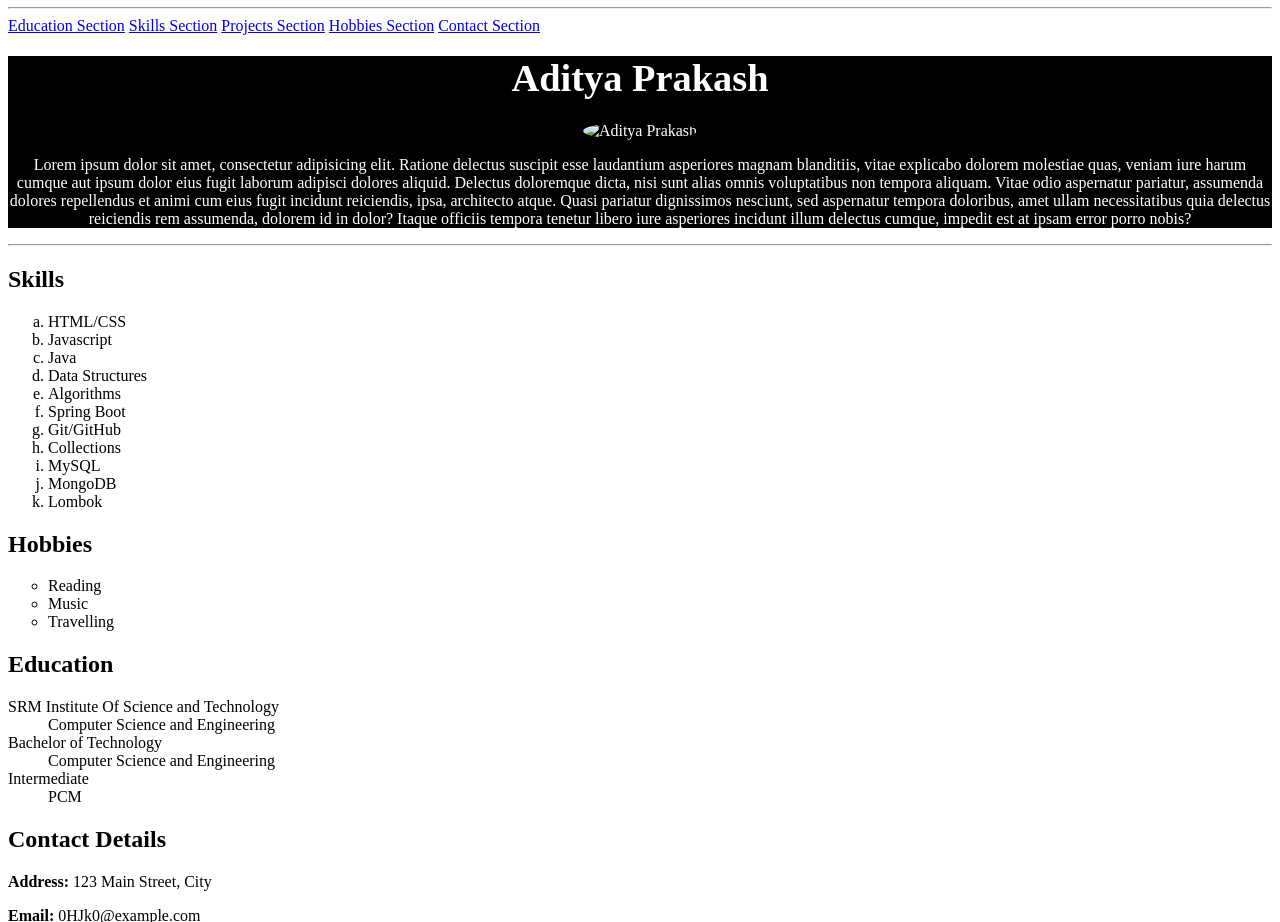
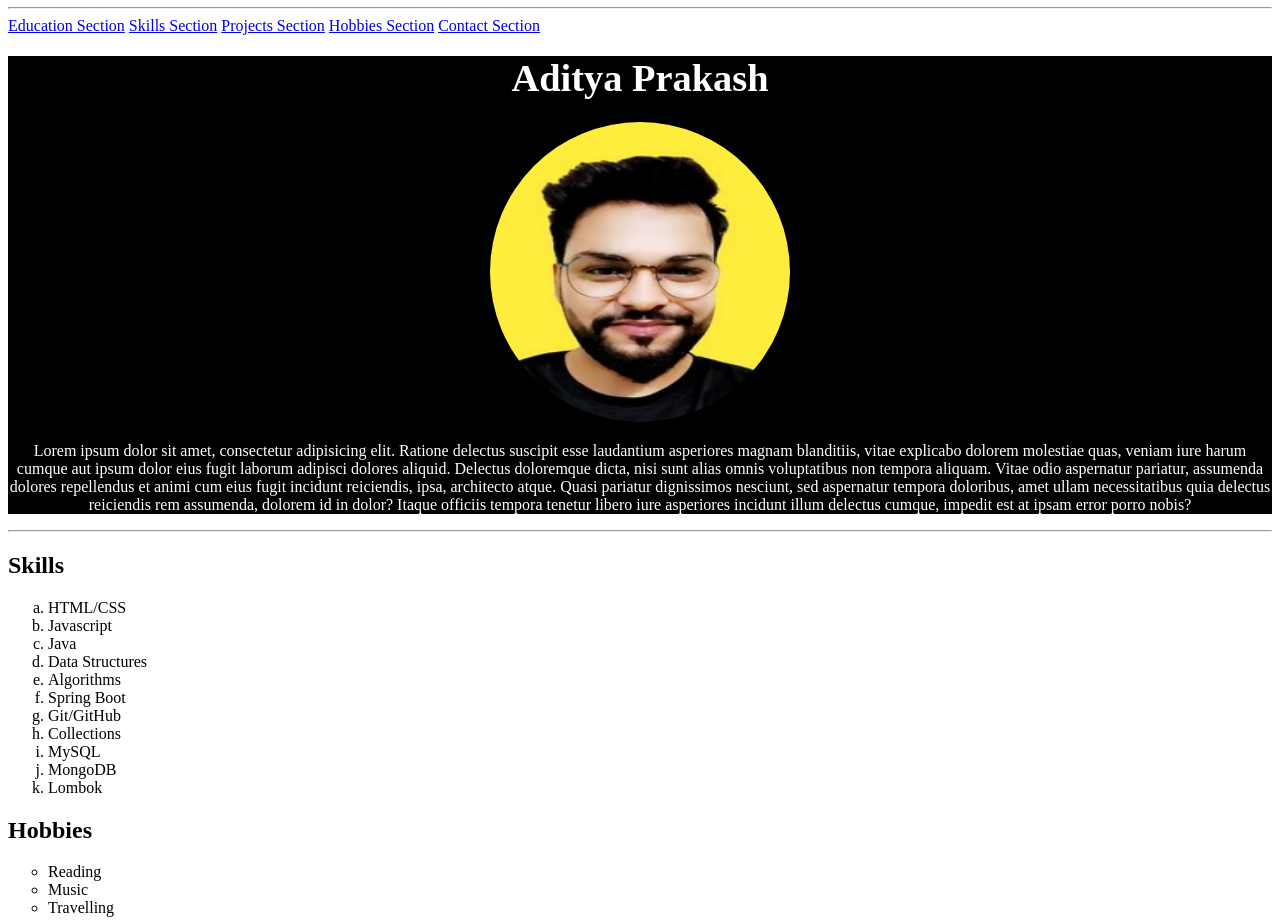
Before and after one commit to Aditya-Prakash07/feb_learn_HTML, a plain HTML site: page index.html in a window 1280 px wide. Shown: the part 2174-3096 px from the top of the page. Drawn offline with Linux system fonts and the light colour scheme; the site is published under a folder, as on GitHub Pages, so addresses that start at the root find nothing.

Commit message:
Image correction

```diff
--- a/index.html
+++ b/index.html
@@ -118,7 +118,7 @@
     </nav>
     <div id="header">
         <h1><big>Aditya Prakash</big></h1>
-        <img src="/images/myImage.jpg" alt="Aditya Prakash" title="Aditya Prakash"
+        <img src="images/myImage.jpg" alt="Aditya Prakash" title="Aditya Prakash"
         width = 300px;
         height="300px"
         style ="border-radius: 50%";
```
